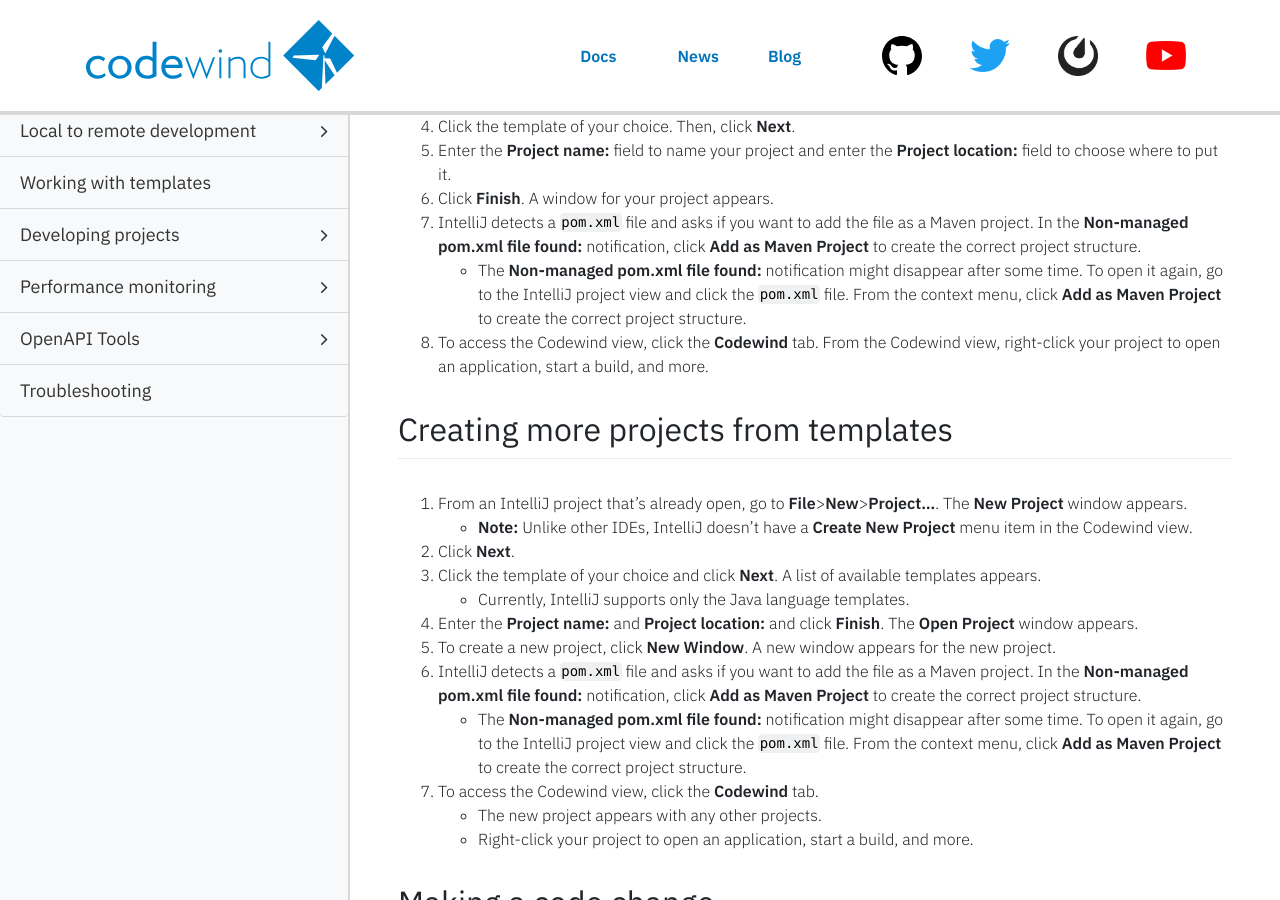
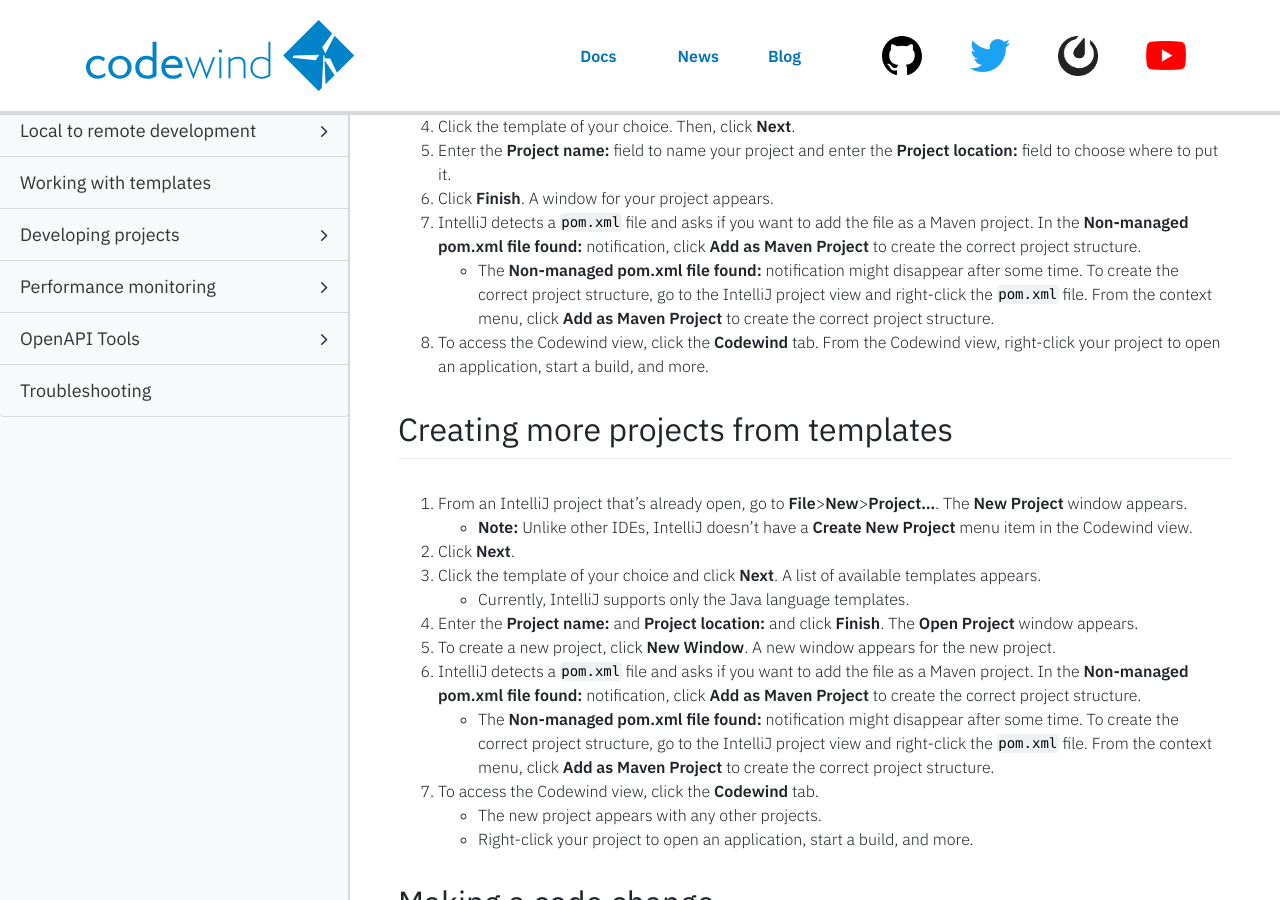
Before and after one commit to eclipse-archived/codewind-docs, a Jekyll site: the page built from docs/_documentations/mdt-intellij-getting-started.md, in a window 1280 px wide and 900 px high, scrolled down 1429 px. Built offline with Jekyll 4.4.1, drawn with Linux system fonts in a browser that asks for light colours; nearby versions of some CDN libraries; comment, search, counter and statistics services are not loaded.

Commit message:
Edits based on meeting clarifications

```diff
--- a/docs/_documentations/mdt-intellij-getting-started.md
+++ b/docs/_documentations/mdt-intellij-getting-started.md
@@ -49,7 +49,7 @@ Complete the prerequisites and choose to install Codewind on IntelliJ with eithe
 5. Enter the **Project name:** field to name your project and enter the **Project location:** field to choose where to put it.
 6. Click **Finish**. A window for your project appears.
 7. IntelliJ detects a `pom.xml` file and asks if you want to add the file as a Maven project. In the **Non-managed pom.xml file found:** notification, click **Add as Maven Project** to create the correct project structure.
-   - The **Non-managed pom.xml file found:** notification might disappear after some time. To open it again, go to the IntelliJ project view and click the `pom.xml` file. From the context menu, click **Add as Maven Project** to create the correct project structure.
+   - The **Non-managed pom.xml file found:** notification might disappear after some time. To create the correct project structure, go to the IntelliJ project view and right-click the `pom.xml` file. From the context menu, click **Add as Maven Project** to create the correct project structure.
 8. To access the Codewind view, click the **Codewind** tab. From the Codewind view, right-click your project to open an application, start a build, and more.
 
 ## Creating more projects from templates
@@ -61,7 +61,7 @@ Complete the prerequisites and choose to install Codewind on IntelliJ with eithe
 4. Enter the **Project name:** and **Project location:** and click **Finish**. The **Open Project** window appears.
 5. To create a new project, click **New Window**. A new window appears for the new project.
 6. IntelliJ detects a `pom.xml` file and asks if you want to add the file as a Maven project. In the **Non-managed pom.xml file found:** notification, click **Add as Maven Project** to create the correct project structure.
-   - The **Non-managed pom.xml file found:** notification might disappear after some time. To open it again, go to the IntelliJ project view and click the `pom.xml` file. From the context menu, click **Add as Maven Project** to create the correct project structure.
+   - The **Non-managed pom.xml file found:** notification might disappear after some time. To create the correct project structure, go to the IntelliJ project view and right-click the `pom.xml` file. From the context menu, click **Add as Maven Project** to create the correct project structure.
 7. To access the Codewind view, click the **Codewind** tab.
    - The new project appears with any other projects.
    - Right-click your project to open an application, start a build, and more.
```
